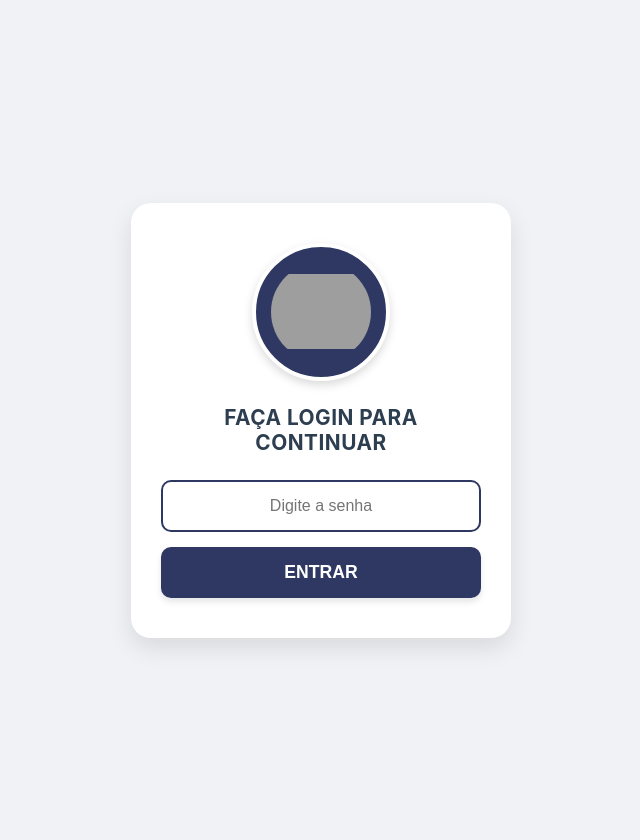
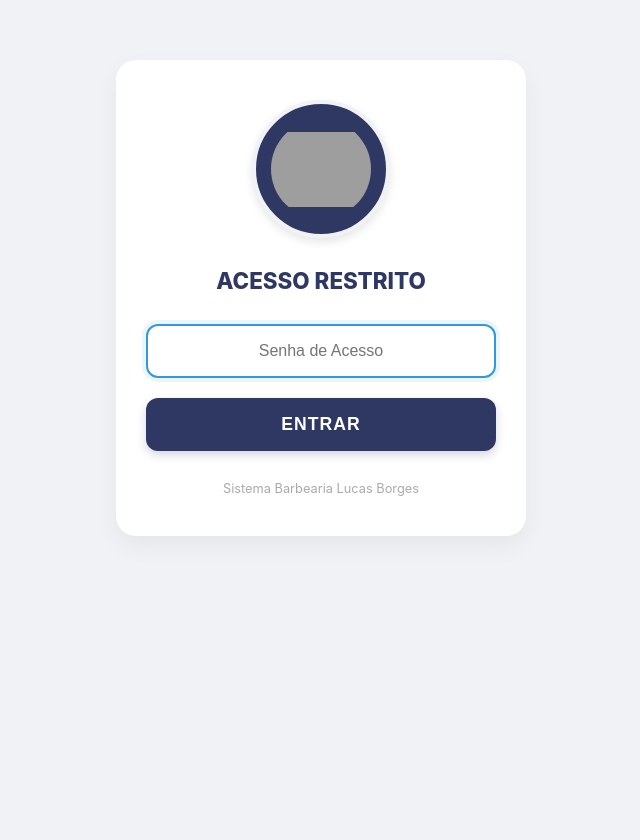
Before and after one commit to barbearialbipi/app-registro, a Django app: page /login/ in a window 1280 px wide. Shown: the whole page, without its empty margins (319-959 px from the left). After the commit the page ends 536 px from the top, so only its background shows below. Run offline with Django 5.2, Linux system fonts and the light colour scheme; grey boxes are pictures that could not be loaded.

Commit message:
Update login.html

```diff
--- a/core/templates/login.html
+++ b/core/templates/login.html
@@ -2,19 +2,24 @@
 <html lang="pt-br">
 <head>
     <meta charset="UTF-8">
-    <meta name="viewport" content="width=device-width, initial-scale=1.0">
+    <meta name="viewport" content="width=device-width, initial-scale=1.0, maximum-scale=1.0, user-scalable=no">
     <title>Login - Barbearia Lucas Borges</title>
     <style>
-        /* Reset básico e centralização */
+        /* Reset básico */
         body {
             font-family: -apple-system, BlinkMacSystemFont, 'Segoe UI', Roboto, Helvetica, Arial, sans-serif;
             background-color: #f0f2f5;
-            height: 100vh; /* Ocupa a altura toda da tela */
+            min-height: 100vh; /* Garante altura mínima */
             margin: 0;
             display: flex;
-            align-items: center;
+
+            /* AQUI ESTÁ A MUDANÇA: Alinha no topo e centraliza na horizontal */
+            align-items: flex-start;
             justify-content: center;
-            padding: 20px;
+
+            /* Espaço do topo para não ficar colado na barra do celular */
+            padding-top: 60px;
+            box-sizing: border-box;
         }
 
         /* O Cartão Branco */
@@ -22,81 +27,95 @@
             background-color: white;
             padding: 40px 30px;
             border-radius: 20px;
-            box-shadow: 0 10px 25px rgba(0,0,0,0.1);
-            width: 100%;
-            max-width: 320px; /* Tamanho ideal para celular */
+            box-shadow: 0 10px 25px rgba(0,0,0,0.05); /* Sombra mais suave */
+            width: 90%; /* Ocupa 90% da largura no celular */
+            max-width: 350px; /* Trava o tamanho máximo no PC */
             text-align: center;
         }
 
-        /* Estilo da Logo (Azul Institucional) */
+        /* Estilo da Logo */
         .logo {
             width: 100px;
             height: 100px;
-            background-color: #2f3863; /* Azul Barbearia */
+            background-color: #2f3863;
             padding: 15px;
             border-radius: 50%;
-            border: 4px solid white;
-            box-shadow: 0 4px 10px rgba(0,0,0,0.15);
-            margin-bottom: 20px;
+            border: 4px solid #f0f2f5; /* Borda cinza suave para destacar do fundo branco */
+            box-shadow: 0 4px 10px rgba(0,0,0,0.1);
+            margin-bottom: 25px;
             object-fit: contain;
         }
 
         /* Título */
         h2 {
-            color: #2c3e50;
-            margin: 0 0 25px 0;
-            font-size: 1.3rem;
-            font-weight: 700;
+            color: #2f3863;
+            margin: 0 0 30px 0;
+            font-size: 1.4rem;
+            font-weight: 800;
             text-transform: uppercase;
-            letter-spacing: 0.5px;
         }
 
         /* Mensagem de Erro */
         .error-msg {
-            background-color: #f8d7da;
-            color: #721c24;
-            border: 1px solid #f5c6cb;
-            padding: 10px;
-            border-radius: 8px;
-            margin-bottom: 20px;
-            font-size: 0.9rem;
+            background-color: #ffebee;
+            color: #c62828;
+            border: 1px solid #ffcdd2;
+            padding: 12px;
+            border-radius: 10px;
+            margin-bottom: 25px;
+            font-size: 0.95rem;
+            font-weight: 500;
         }
 
         /* Campo de Senha */
         input[type="password"] {
             width: 100%;
-            padding: 15px;
-            margin-bottom: 15px;
-            border: 2px solid #eee;
-            border-radius: 10px;
-            font-size: 16px; /* Tamanho 16px evita zoom no iPhone */
+            padding: 16px; /* Altura boa para toque */
+            margin-bottom: 20px;
+            border: 2px solid #e0e0e0;
+            border-radius: 12px;
+            font-size: 16px; /* Evita zoom automático no iPhone */
             box-sizing: border-box;
             text-align: center;
             outline: none;
-            transition: border-color 0.3s;
+            transition: all 0.3s;
+            background-color: #fafafa;
+            color: #333;
         }
 
         input[type="password"]:focus {
-            border-color: #2f3863; /* Borda azul ao digitar */
+            border-color: #3498db;
+            background-color: white;
+            box-shadow: 0 0 0 4px rgba(52, 152, 219, 0.1);
         }
 
         /* Botão Entrar */
         button {
             width: 100%;
-            padding: 15px;
-            background-color: #2f3863; /* Azul Barbearia */
+            padding: 16px;
+            background-color: #2f3863;
             color: white;
             border: none;
-            border-radius: 10px;
+            border-radius: 12px;
             font-size: 1.1rem;
-            font-weight: bold;
+            font-weight: 800;
             cursor: pointer;
-            transition: background-color 0.3s;
-            box-shadow: 0 4px 6px rgba(0,0,0,0.1);
+            transition: transform 0.1s, background-color 0.3s;
+            box-shadow: 0 4px 10px rgba(47, 56, 99, 0.2);
+            text-transform: uppercase;
+            letter-spacing: 1px;
         }
 
-        button:hover {
-            background-color: #1a2240; /* Azul um pouco mais escuro */
+        button:active {
+            transform: scale(0.98);
+            background-color: #1a254a;
+        }
+
+        /* Rodapézinho */
+        .footer {
+            margin-top: 30px;
+            color: #aaa;
+            font-size: 0.8rem;
         }
     </style>
 </head>
@@ -105,17 +124,19 @@
     <div class="login-card">
         <img src="https://i.imgur.com/zJTASJk.png" alt="Logo Barbearia" class="logo">
 
-        <h2>Faça Login para continuar</h2>
+        <h2>Acesso Restrito</h2>
 
         {% if erro %}
-            <div class="error-msg">{{ erro }}</div>
+            <div class="error-msg">⚠️ {{ erro }}</div>
         {% endif %}
 
         <form method="POST">
             {% csrf_token %}
-            <input type="password" name="senha" placeholder="Digite a senha" required autofocus>
+            <input type="password" name="senha" placeholder="Senha de Acesso" required autofocus>
             <button type="submit">ENTRAR</button>
         </form>
+
+        <div class="footer">Sistema Barbearia Lucas Borges</div>
     </div>
 
 </body>
```
